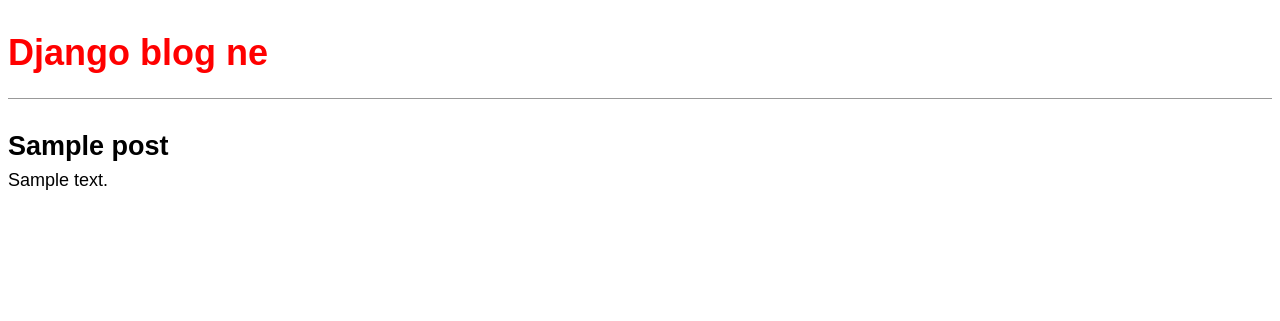
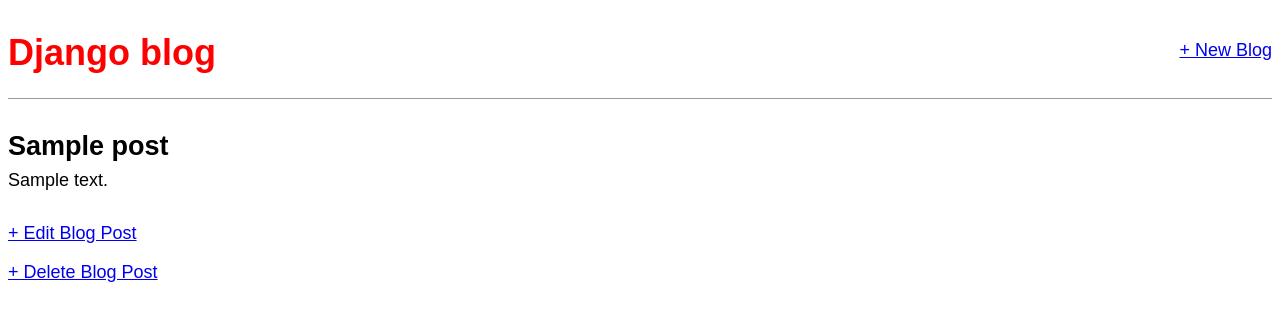
Before and after one commit to langdon0003/d4b-07-user-accounts, a Django app: page /post/1/ in a window 1280 px wide. Shown: the top 321 px of the page. Run offline with Django 3.2, Linux system fonts and the light colour scheme; tables that the repository leaves empty hold one stand-in row (values such as "Sample post").

Commit message:
Added form and Delete function

```diff
--- a/blog/models.py
+++ b/blog/models.py
@@ -1,5 +1,5 @@
 from django.db import models
-
+from django.urls import reverse
 # Create your models here.
 
 class Post(models.Model):
@@ -12,3 +12,6 @@
 
     def __str__(self):
         return self.title
+
+    def get_absolute_url(self):
+        return reverse('post_detail', args = [str(self.id)])
--- a/blog/urls.py
+++ b/blog/urls.py
@@ -1,8 +1,37 @@
 from django.urls import path
 
-from .views import BlogListView, BlogDetailView
+from .views import (
+    BlogListView,
+    BlogDetailView,
+    BlogCreateView,
+    BlogUpdateView,
+    BlogDeleteView,
+)
 
 urlpatterns = [
-    path('', BlogListView.as_view(), name='home'),
-    path('post/<int:pk>/', BlogDetailView.as_view(), name='post_detail')
+    path(
+        '',
+        BlogListView.as_view(),
+        name='home'
+    ),
+    path(
+        'post/<int:pk>/',
+        BlogDetailView.as_view(),
+        name='post_detail'
+    ),
+    path(
+        'post/new/',
+        BlogCreateView.as_view(),
+        name='post_new'
+    ),
+    path(
+        'post/<int:pk>/edit/',
+        BlogUpdateView.as_view(),
+        name='post_edit'
+    ),
+    path(
+        'post/<int:pk>/delete/',
+        BlogDeleteView.as_view(),
+        name='post_delete'
+    ),
 ]
--- a/blog/views.py
+++ b/blog/views.py
@@ -1,5 +1,11 @@
 # Create your views here.
 from django.views.generic import ListView, DetailView
+from django.views.generic.edit import (
+    CreateView,
+    UpdateView,
+    DeleteView
+)
+from django.urls import reverse_lazy
 
 from .models import Post
 
@@ -11,3 +17,18 @@
 class BlogDetailView(DetailView):
     model = Post
     template_name = 'post_detail.html'
+
+class BlogCreateView(CreateView):
+    model = Post
+    template_name = 'post_new.html'
+    fields = ['title', 'author', 'body']
+
+class BlogUpdateView(UpdateView):
+    model = Post
+    template_name = 'post_edit.html'
+    fields = ['title', 'author', 'body']
+
+class BlogDeleteView(DeleteView):
+    model = Post
+    template_name = 'post_delete.html'
+    success_url = reverse_lazy('home')
--- a/templates/base.html
+++ b/templates/base.html
@@ -6,10 +6,15 @@
     <link rel="stylesheet" href="https://fonts.googleapis.com/css?family=Source+Sans+Pro:400">
   </head>
   <body>
-    <header>
-      <h1><a href='{% url 'home' %}'> Django blog ne</a></h1>
-    </header>
     <div>
+      <header>
+        <div class="nav-left">
+          <h1><a href='{% url 'home' %}'>Django blog</a></h1>
+        </div>
+        <div class="nav-right">
+          <a href="{% url 'post_new' %}">+ New Blog</a>
+        </div>
+      </header>
       {% block content %}
       {% endblock content %}
     </div>
--- a/templates/post_detail.html
+++ b/templates/post_detail.html
@@ -5,5 +5,7 @@
     <h2>{{ object.title }}</h2>
     <p>{{ object.body }}</p>
   </div>
+  <p></p><a href="{% url 'post_edit' post.pk %}">+ Edit Blog Post</a></p>
+  <p><a href="{% url 'post_delete' post.pk %}">+ Delete Blog Post</a></p>
 
 {% endblock content %}
```
Also changed, not shown: templates/post_delete.html (added, +10 -0 lines), templates/post_edit.html (added, +10 -0 lines), templates/post_new.html (added, +10 -0 lines), README.md.
